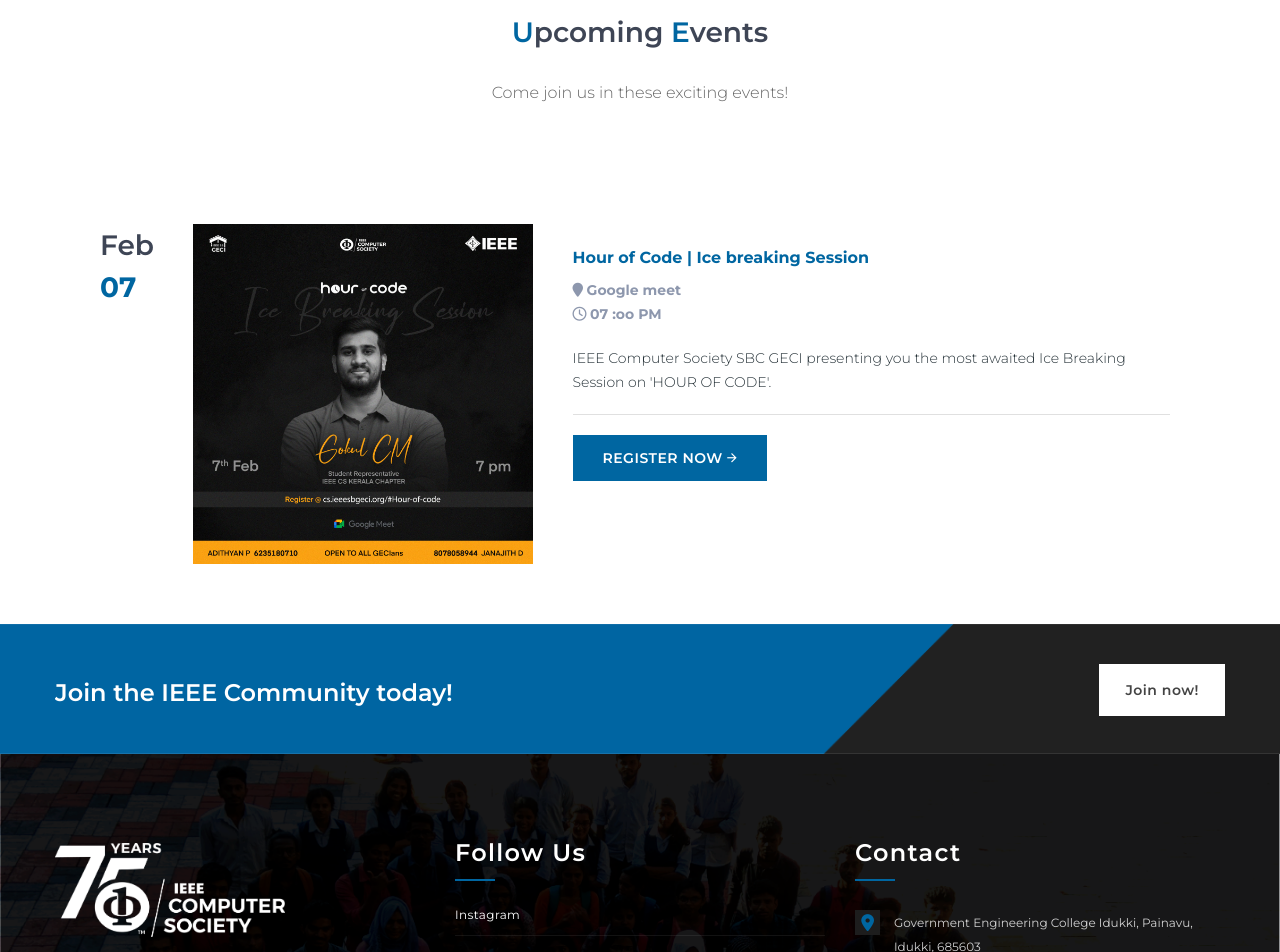
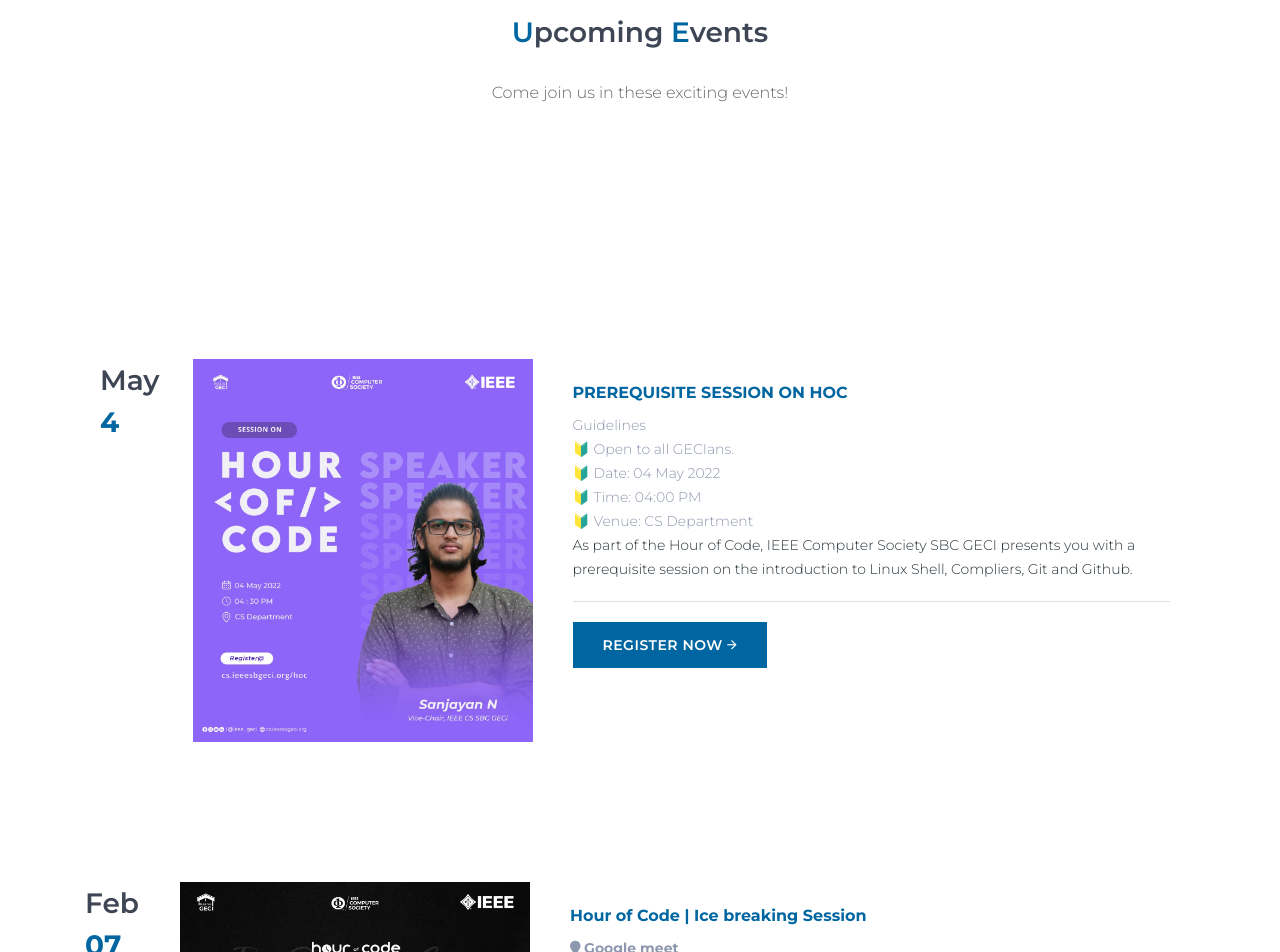
Before and after one commit to ieeesbgeci/ieeecs, a plain HTML site: page index.html in a window 1280 px wide. Shown: the part 2981-3933 px from the top of the page. Drawn offline with nearby package versions, Linux system fonts and the light colour scheme; some packages are replaced by stand-ins of ours; files whose address does not match are found by name; a web font is replaced by a local one.

Commit message:
session hoc
sanjayan

```diff
--- a/index.html
+++ b/index.html
@@ -359,6 +359,57 @@
 
                                       <div class="container mt-4 mb-5">
                                       <!-- event cardd -->
+
+
+
+                                    </div>
+                                    <div class="container mt-4 mb-5 top-pad" id="hoc">
+
+                                       <div class="col-md-12 py-3 " >
+                                           <div class="row bg-white rounded mt-3 top-pad">
+                                               <div class="col-md-1">
+                                                   <h2>May<br><strong class="sspan">4</strong></h2>
+                                               </div>
+                                               <div class="col-md-4 no-padding">
+                                                   <img class="img-fluid" src="assets/img/cs/events/hoc2.jpeg">
+                                               </div>
+
+                                               <div class="col-md-7 py-3">
+                                                   <div class="card-block px-3 ">
+                                                       <h4 class="card-title mt-0 "><strong class="sspan">PREREQUISITE SESSION ON HOC</strong></h4>
+
+
+
+
+                                                      <Li>
+                                                       Guidelines <Br>
+                                                          🔰 Open to all GECIans.<Br>
+       🔰 Date: 04 May 2022 <Br>
+       🔰 Time: 04:00 PM <Br>
+       🔰 Venue: CS Department <Br>
+
+
+                                                   </Li>
+
+
+
+
+                                                       <p class="card-text">
+                                                           As part of the Hour of Code, IEEE Computer Society SBC GECI  presents you with a prerequisite session on the introduction to Linux Shell, Compliers, Git and Github.
+                                                           <hr>
+                                                       <a href="https://forms.gle/NBAePGhGkKZ8WufP8" class="text-secondary ">
+                                                           <button>
+                                                               Register Now
+                                                           <i class="icon ion-android-arrow-forward"></i>
+                                                           </button>
+                                                       </a>
+                                                   </div>
+                                               </div>
+                                           </div>
+                                       </div>
+
+                               </div>
+
                                         <div class="col-md-12" id="Hour-of-code">
                                             <div class="row bg-white rounded mt-3 top-pad">
                                                 <div class="col-md-1">
```
Also changed, not shown: assets/img/cs/events/hoc2.jpeg (added).
